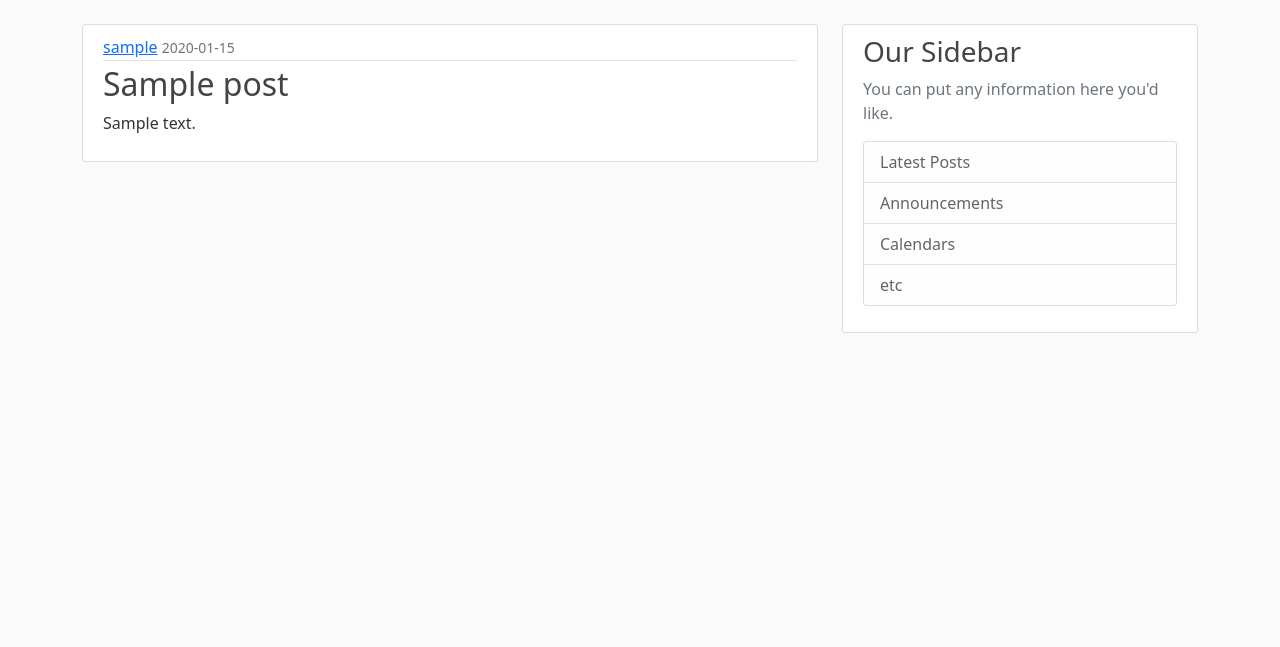
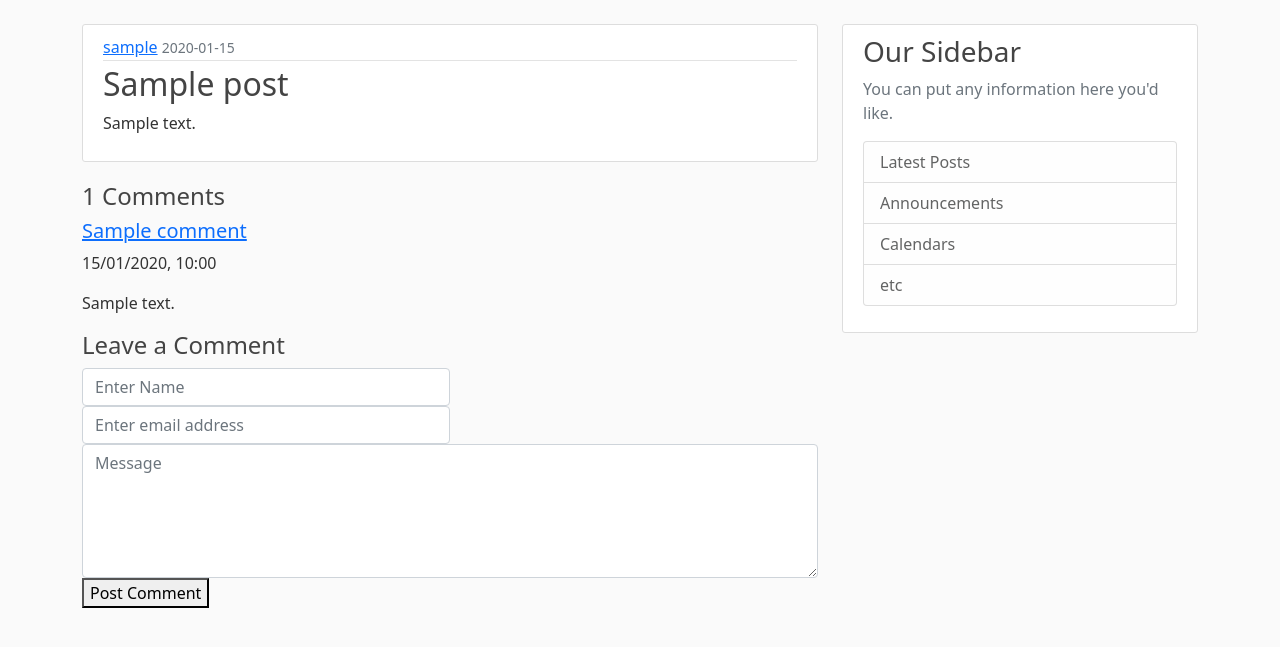
Before and after one commit to MissGrace-93/Sky_GiT_Final_Project, a Flask app: page /post/1 in a window 1280 px wide. Shown: the part 56-703 px from the top of the page. Run offline with Flask 2, Linux system fonts and the light colour scheme; tables that the repository leaves empty hold one stand-in row (values such as "Sample post").

Commit message:
added comments functionality

```diff
--- a/flaskblog/routes.py
+++ b/flaskblog/routes.py
@@ -6,7 +6,7 @@ from sqlalchemy import create_engine
 
 from flaskblog import app, db, bcrypt
 from flaskblog.forms import RegistrationForm, LoginForm, PostForm
-from flaskblog.models import User, Post
+from flaskblog.models import User, Post, Comments
 from flask_login import login_user, current_user, logout_user, login_required
 import datetime
 
@@ -77,10 +77,37 @@ def account():
     return render_template('account.html', title='Account')
 
 
-@app.route("/post/<int:post_id>")
+@app.route("/post/<int:post_id>", methods=['GET', 'POST'])
 def post(post_id):
     post = Post.query.get_or_404(post_id)
-    return render_template('post.html', title=post.title, post=post)
+    comments = Comments.query.filter_by(post_id=post.id).all()
+
+    if request.method == 'POST':
+        name = request.form.get('name')
+        email = request.form.get('email')
+        message = request.form.get('message')
+        comment = Comments(name=name, email=email, message=message, post_id=post.id)
+        db.session.add(comment)
+        post.comments += 1
+        flash('Your comment has been submitted', 'success')
+        db.session.commit()
+
+        return redirect(request.url)
+    return render_template('post.html', title=post.title, post=post, comments=comments)
+
+
+# @app.route("/post/<int:post_id>", methods=['POST'])
+# def post(post_id):
+#     name = request.form.get('name')
+#     email = request.form.get('email')
+#     message = request.form.get('message')
+#     comment = Comments(name=name, email=email, message=message, post_id=post.id)
+#     db.session.add(comment)
+#     post.comments += 1
+#     flash('Your comment has been submitted', 'success')
+#     db.session.commit()
+#
+#     return redirect(request.url)
 
 
 @app.route("/post/new", methods=['GET', 'POST'])
--- a/flaskblog/templates/post.html
+++ b/flaskblog/templates/post.html
@@ -16,6 +16,48 @@
       <p class="article-content">{{ post.content }}</p>
     </div>
   </article>
+<!-- Comments section underneath each article-->
+    <div class="comments-area">
+							<h4>{{post.comments}} Comments</h4>
+							{% for message in comments %}
+                            <div class="comment-list">
+                                <div class="single-comment justify-content-between d-flex">
+                                    <div class="user justify-content-between d-flex">
+                                        <!--Need to put boxes/more styling around the comments here? -->
+
+
+                                        <div class="desc">
+                                            <h5><a href="#">{{message.name}}</a></h5>
+                                            <p class="date">{{message.date_pub.strftime('%d/%m/%Y, %H:%M')}}</p>
+                                            <p class="comment">
+                                                {{message.message}}
+                                            </p>
+										</div>
+
+                                    </div>
+
+                                </div>
+                            </div>
+							{% endfor %}
+    </div>
+    <div class="comment-form">
+                            <h4>Leave a Comment</h4>
+                            <form method="POST">
+                                <div class="form-group form-inline">
+                                  <div class="form-group col-lg-6 col-md-6 name">
+                                    <input type="text" name="name" class="form-control" id="name" placeholder="Enter Name" onfocus="this.placeholder = ''" onblur="this.placeholder = 'Enter Name'">
+                                  </div>
+                                  <div class="form-group col-lg-6 col-md-6 email">
+                                    <input type="email" name="email" class="form-control" id="email" placeholder="Enter email address" onfocus="this.placeholder = ''" onblur="this.placeholder = 'Enter email address'">
+                                  </div>
+                                </div>
+
+                                <div class="form-group">
+                                    <textarea name="message" class="form-control mb-10" rows="5" name="message" placeholder="Message" onfocus="this.placeholder = ''" onblur="this.placeholder = 'Messege'" required=""></textarea>
+                                </div>
+                                <button type="submit" class="primary-btn submit_btn">Post Comment</button>
+                            </form>
+                        </div>
 
   <!-- Modal -->
   <div class="modal fade" id="deleteModal" tabindex="-1" role="dialog" aria-labelledby="deleteModalLabel" aria-hidden="true">
```
Also changed, not shown: flaskblog/models.py (+15 -0 lines).
